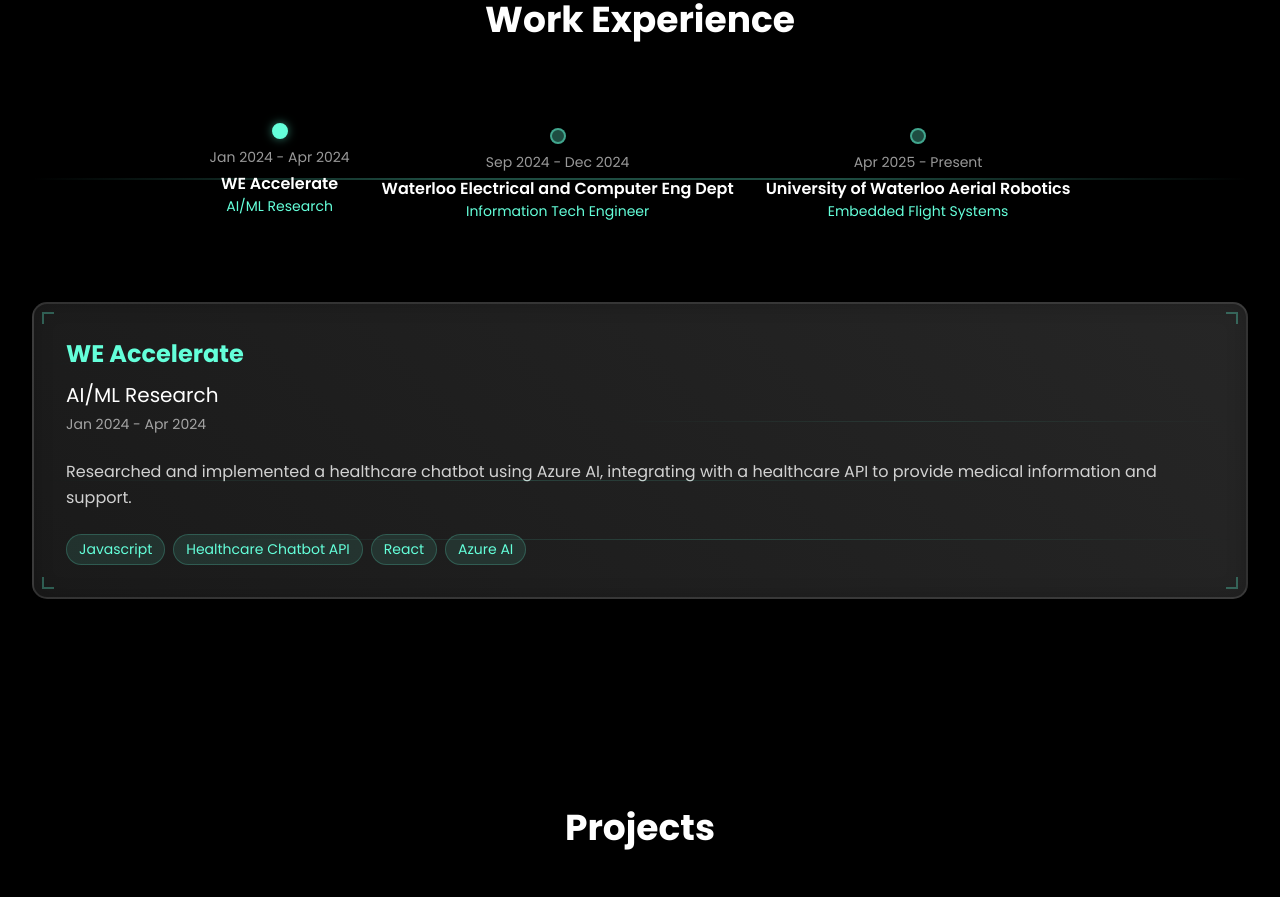
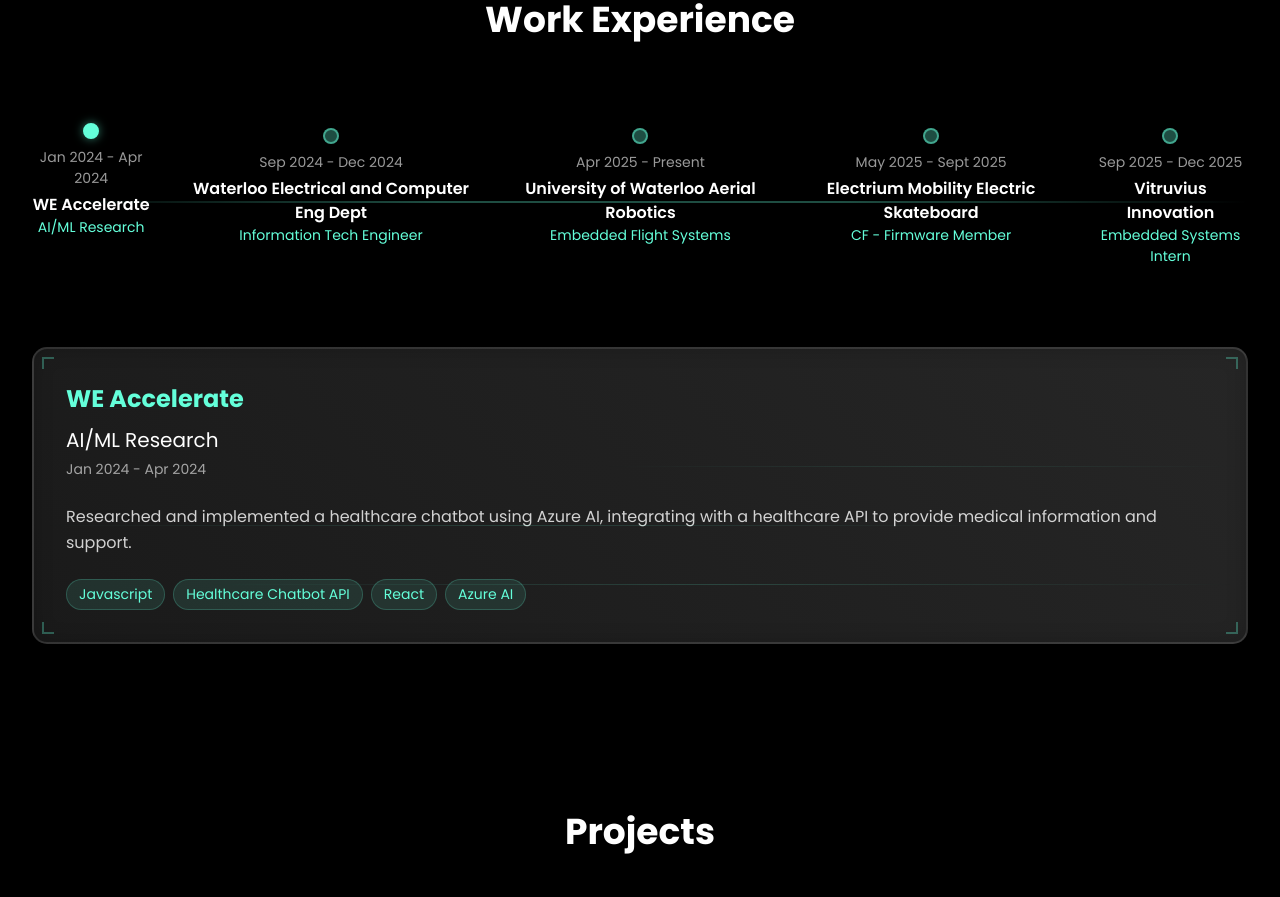
Before and after one commit to JJKSweaty/Portfolio-2025, a React (Vite) app: page / in a window 1280 px wide. Shown: the part 1500-2397 px from the top of the page. Built offline with nearby package versions, Linux system fonts and the light colour scheme.

Commit message:
updated experience

```diff
--- a/src/components/Experience.jsx
+++ b/src/components/Experience.jsx
@@ -26,6 +26,20 @@
       period: "Apr 2025 - Present",
       description: "Designed a motor tester system using STM32, SPI, and PWM to evaluate servo and continuous rotation motors. Configured SPI to interface with external ADCs reading analog potentiometer values. Controlled motor speed and direction by mapping ADC readings to PWM duty cycles.",
       technologies: ["STM32", "SPI", "PWM", "ADC", "Embedded Systems", "C/C++"]
+    },
+    {
+      company: "Electrium Mobility Electric Skateboard",
+      role: "CF - Firmware Member",
+      period: "May 2025 - Sept 2025",
+      description: "Built a custom touchscreen dashboard with ESP32 and FreeRTOS to display real-time motor and battery stats, log data locally, and integrate BLE sensor feedback for responsive wireless communication with the VESC.",
+      technologies: ["FreeRTOS", "ESP32", "BLE","C/C++"]
+    },
+    {
+      company: "Vitruvius Innovation",
+      role: "Embedded Systems Intern",
+      period: "Sep 2025 - Dec 2025",
+      description: "Designed and built custom low-noise PCBs with an ESP32-S3 and over seven environmental and biomedical sensors (IMU, SpO₂, CO₂, O₂, temperature, pressure) for a lightweight health-monitoring device. Developed FreeRTOS firmware using ESP-IDF to collect and stream multi-sensor data via BLE with sub-50 ms latency, implemented power-efficient dual-core task scheduling, and calibrated all sensors to within ±2 % of reference measurements.",
+      technologies: ["ESP32-S3", "FreeRTOS", "ESP-IDF", "I2C", "UART", "BLE", "PCB design"]
     }
   ];
 
```
Also changed, not shown: 1 other file (tests, documents, lock files or other folders).
